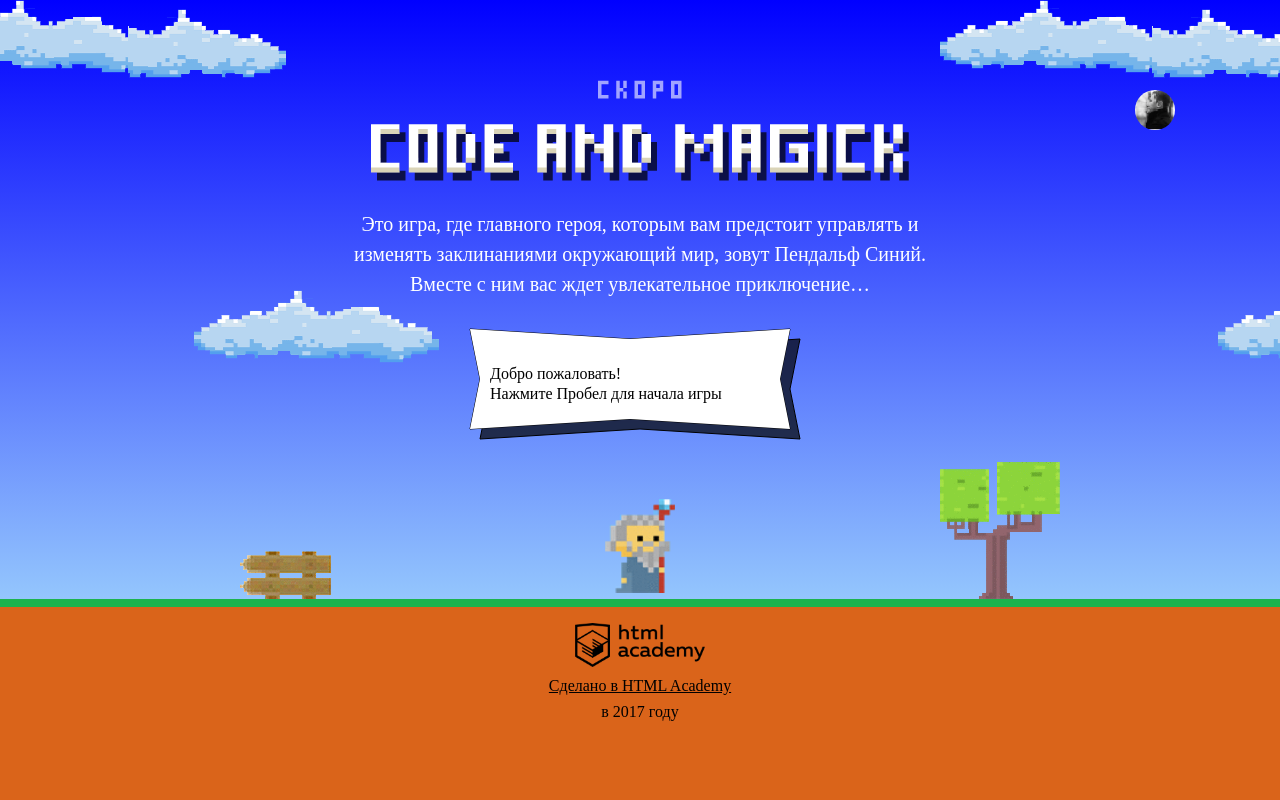
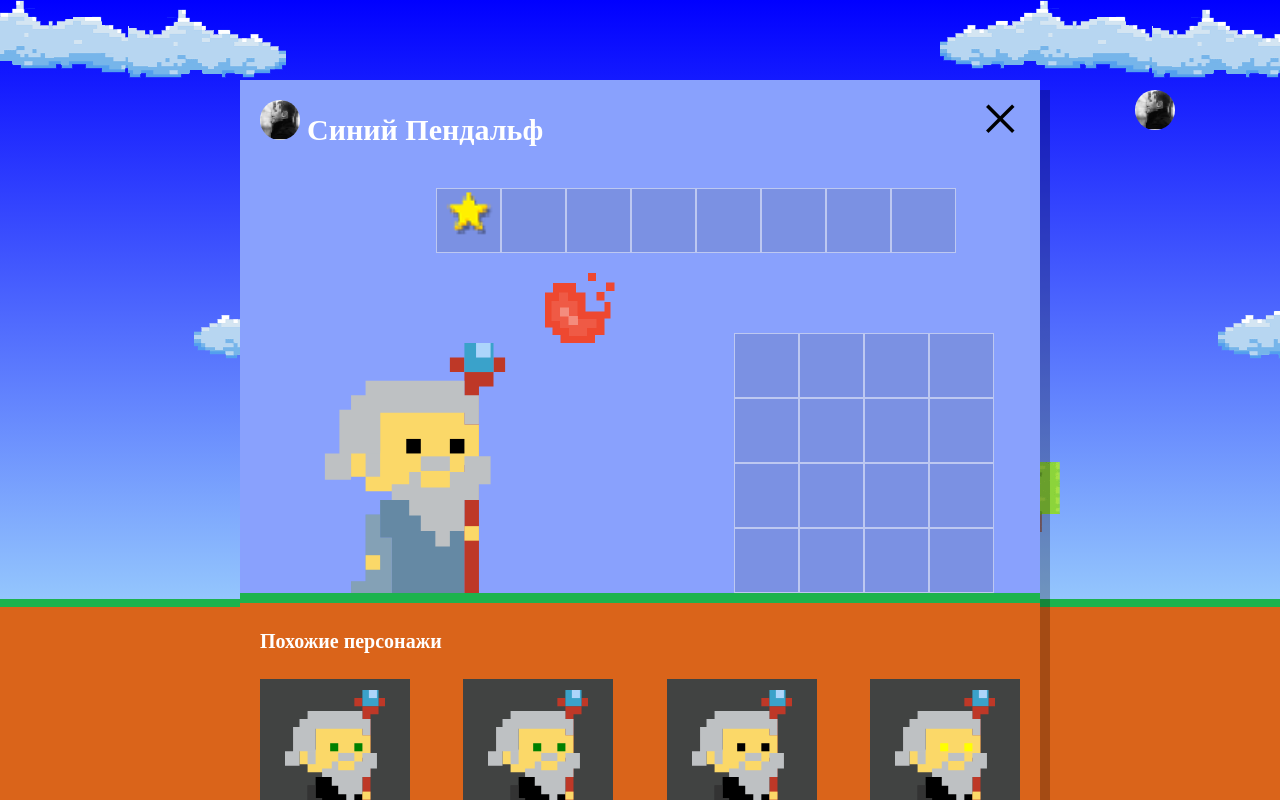
Before and after one commit to Hanna-hanna/1111561-code-and-magick-20, a website: page index.html in a window 1280 px wide. Both pictures are taken after a click on the picture 1155 px from the left and 110 px from the top of the page. Shown: the top 800 px of the page. Drawn offline with Linux system fonts and the light colour scheme; a web font is replaced by a local one.

Commit message:
Учебный проект: нас орда

```diff
--- a/index.html
+++ b/index.html
@@ -200,6 +200,7 @@
 </script>
 <script src="js/stat.js"></script>
 <script src="js/game.js"></script>
+<script src="js/setup.js"></script>
 
 </body>
 </html>
--- /dev/null
+++ b/js/setup.js
@@ -0,0 +1,66 @@
+'use strict';
+
+document.querySelector('.setup-similar').classList.remove('hidden');
+
+var similarListElement = document.querySelector('.setup-similar-list');
+var similarWizardTemplate = document.querySelector('#similar-wizard-template')
+  .content
+  .querySelector('.setup-similar-item');
+
+var WIZARDS_QUANTITY = 4;
+
+var FIRST_NAMES = ['Иван', 'Хуан Себастьян', 'Мария', 'Кристоф', 'Виктор', 'Юлия', 'Люпита', 'Вашингтон'];
+
+var LAST_NAMES = ['да Марья', 'Верон', 'Мирабелла', 'Вальц', 'Онопко', 'Топольницкая', 'Нионго', 'Ирвинг'];
+
+var COLOR_COAT = ['101, 137, 164', '241, 43, 107', '146, 100, 161', '56, 159, 117', '215, 210, 55', '0, 0, 0'];
+
+var COLOR_EYES = ['black', 'red', 'blue', 'yellow', 'green'];
+
+var randomData = function (arrayName) {
+  return Math.floor(Math.random() * arrayName.length);
+};
+
+function createFullName(name, lastName) {
+  return name + ' ' + lastName;
+}
+
+function createWizard(names, surnames, coats, eyes, randomFunc) {
+  var wizard = {
+    name: createFullName(names[randomFunc(names)], surnames[randomFunc(surnames)]),
+    coatColor: coats[randomFunc(coats)],
+    eyesColor: eyes[randomFunc(eyes)]
+  };
+  return wizard;
+}
+
+function createWizardsArray(length, names, surnames, coats, eyes, randomFunc) {
+  for (var i = 1, arr = []; i <= length; i++) {
+    arr.push(createWizard(names, surnames, coats, eyes, randomFunc));
+  }
+  return arr;
+}
+
+var wizards = createWizardsArray(WIZARDS_QUANTITY, FIRST_NAMES, LAST_NAMES, COLOR_COAT, COLOR_EYES, randomData);
+
+for (var i = 0; i < wizards.length; i++) {
+  var wizardElement = similarWizardTemplate.cloneNode(true);
+
+  wizardElement.querySelector('.setup-similar-label').textContent = wizards[i].name;
+  wizardElement.querySelector('.wizard-coat').style.fill = wizards[i].coatColor;
+  wizardElement.querySelector('.wizard-eyes').style.fill = wizards[i].eyesColor;
+
+  similarListElement.appendChild(wizardElement);
+}
+
+var setup = document.querySelector('.setup');
+var setupOpen = document.querySelector('.setup-open');
+var setupClose = setup.querySelector('.setup-close');
+
+setupOpen.addEventListener('click', function() {
+  setup.classList.remove('hidden');
+});
+
+setupClose.addEventListener('click', function() {
+  setup.classList.add('hidden');
+});
```
